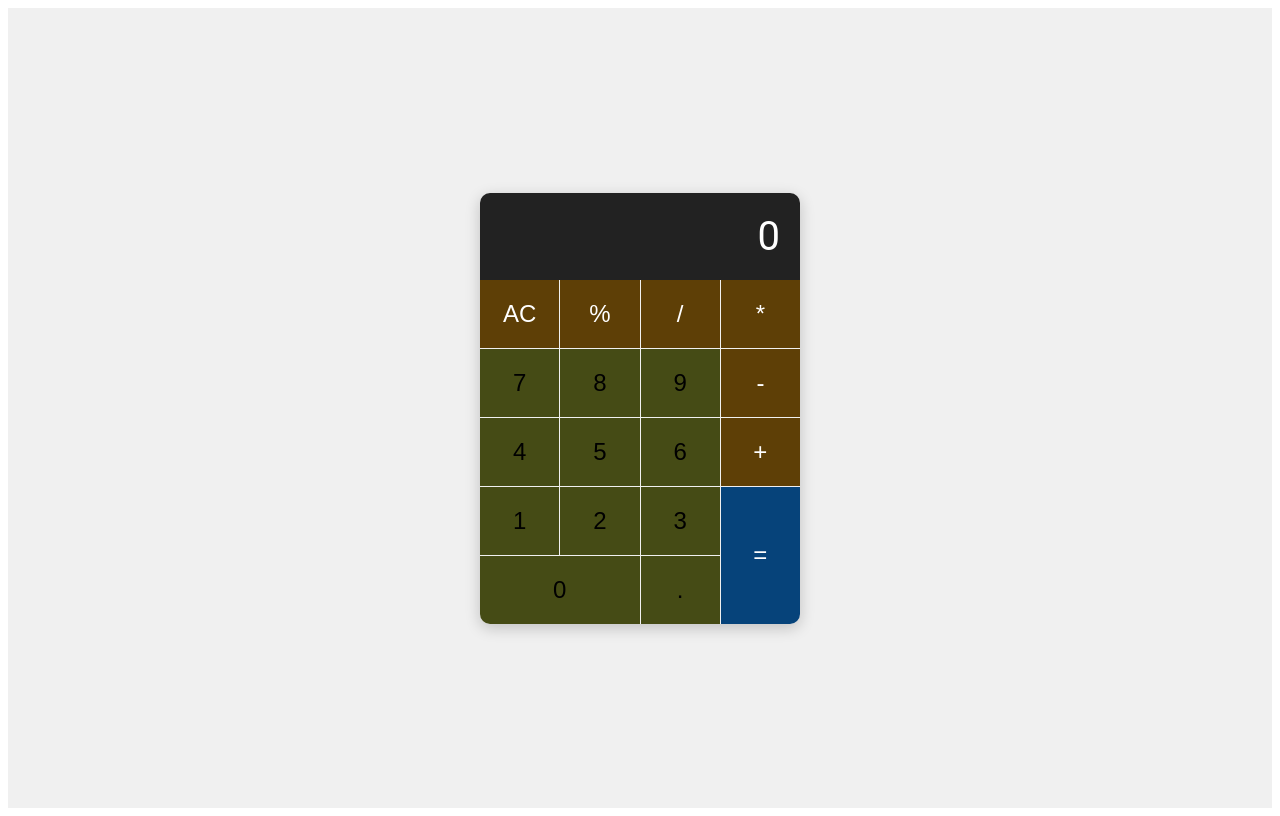
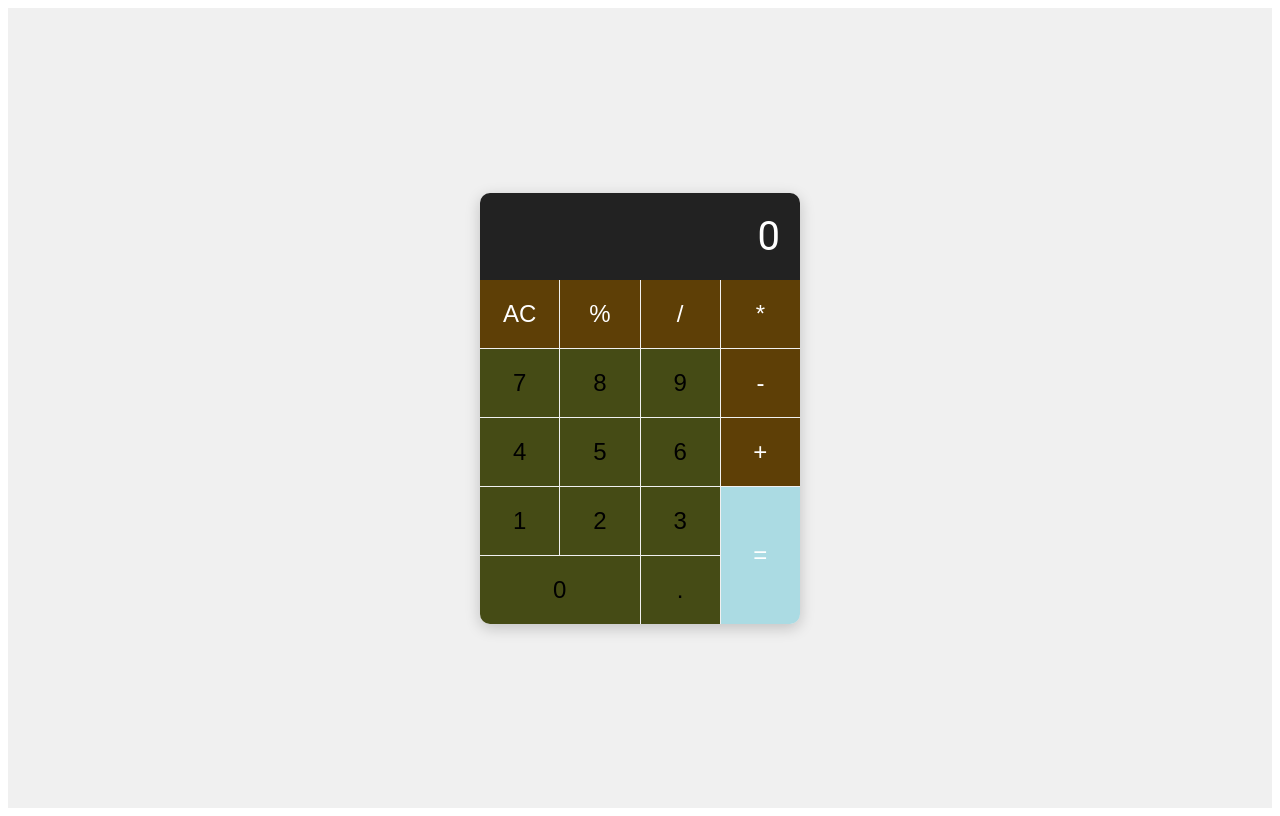
Before and after one commit to DraftBlack/Calculadora, an Angular app: page / in a window 1280 px wide. Built offline with nearby package versions, Linux system fonts and the light colour scheme.

Commit message:
Updated calculadora.css

```diff
--- a/src/app/calculadora/calculadora.css
+++ b/src/app/calculadora/calculadora.css
@@ -55,12 +55,11 @@ button {
 
 .igual {
   grid-row: span 2;
-  background-color: #06437a;
+  background-color: #abdbe3;
   color: white;
 
   &:hover {
-    background-color: #06437a
-  ;
+    background-color: #abdbe3;
   }
 }
 
```
